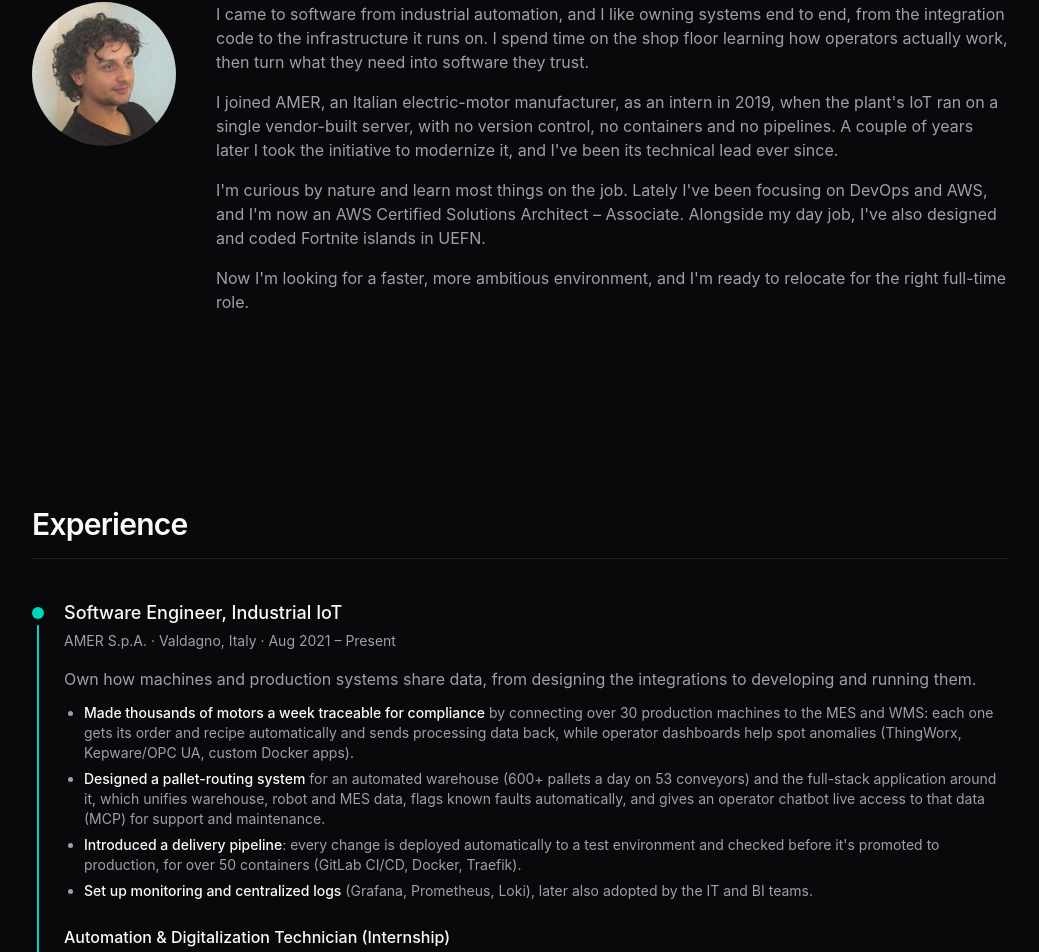
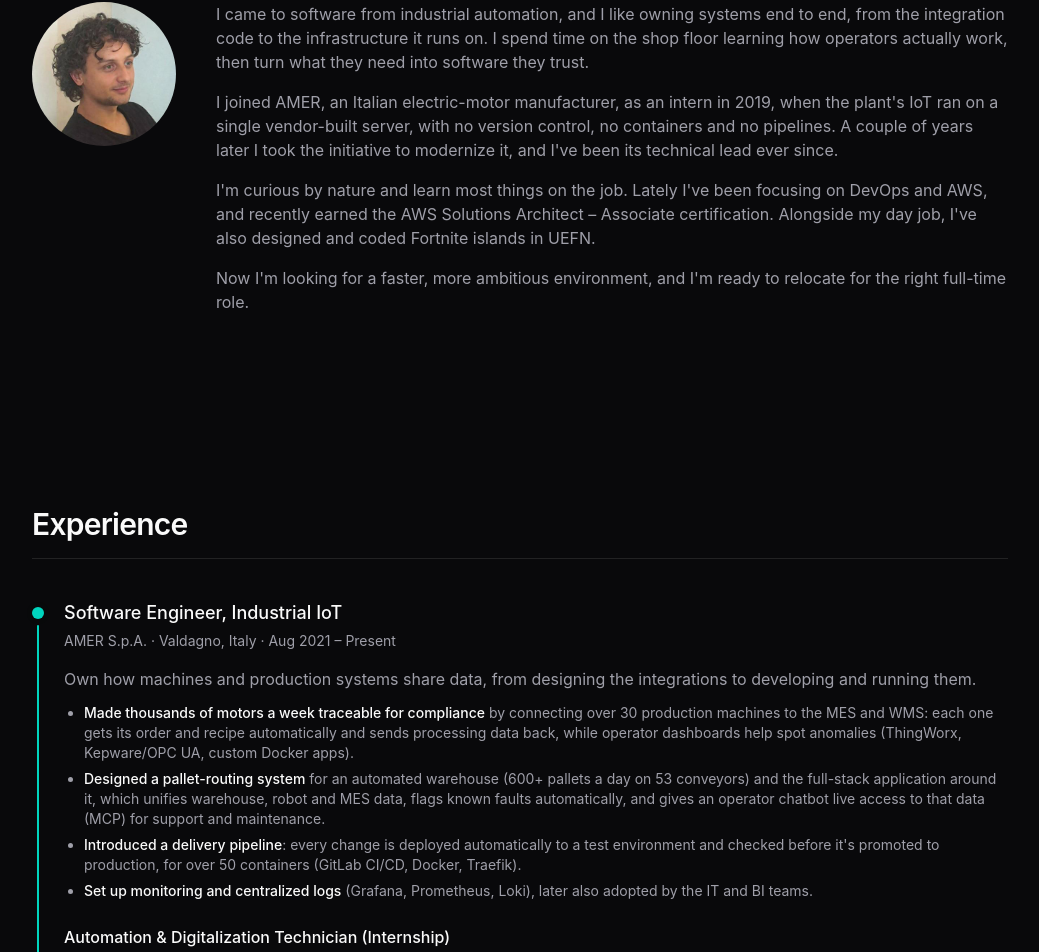
Before and after one commit to dzerk11/portfolio, a Vue app: page / in a window 1280 px wide. Shown: the part 987-1939 px from the top of the page, without its empty margins (120-1159 px from the left). Built offline with nearby package versions, Linux system fonts and the light colour scheme.

Commit message:
fix: reword AWS certification sentence in About

```diff
--- a/src/components/sections/AboutSection.vue
+++ b/src/components/sections/AboutSection.vue
@@ -34,9 +34,9 @@ import { asset } from '@/lib/utils'
           </p>
           <p>
             I'm curious by nature and learn most things on the job. Lately I've
-            been focusing on DevOps and AWS, and I'm now an AWS Certified
-            Solutions Architect – Associate. Alongside my day job, I've also
-            designed and coded Fortnite islands in UEFN.
+            been focusing on DevOps and AWS, and recently earned the AWS
+            Solutions Architect – Associate certification. Alongside my day
+            job, I've also designed and coded Fortnite islands in UEFN.
           </p>
           <p>
             Now I'm looking for a faster, more ambitious environment, and I'm
```
